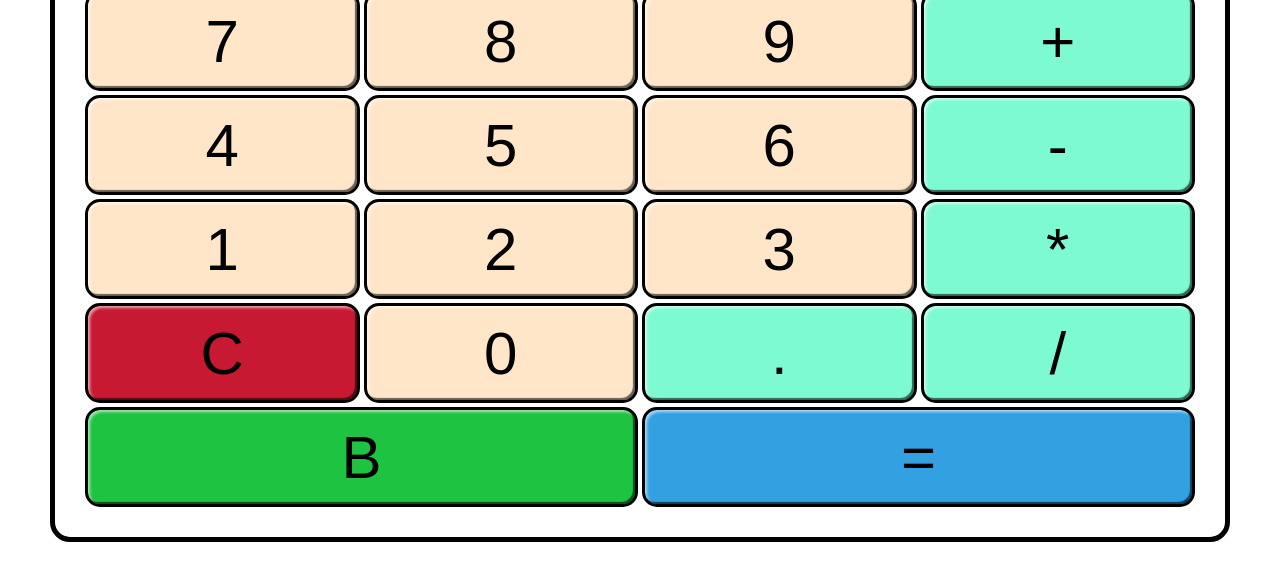
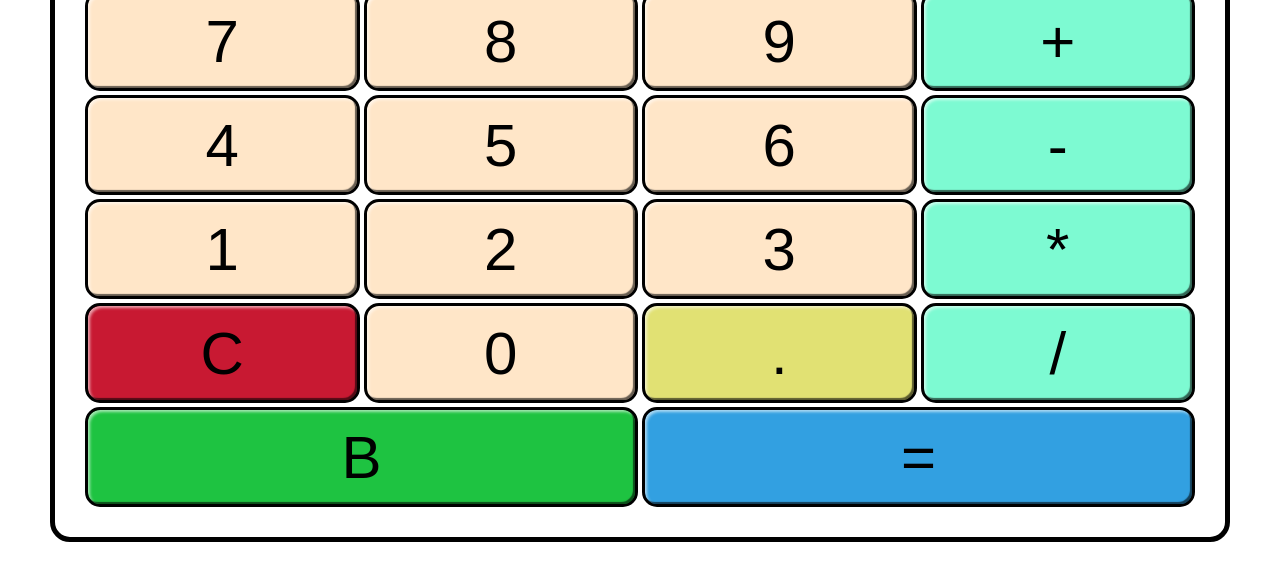
Before and after one commit to Alhimerus/odin-calculator, a plain HTML site: page index.html in a window 1280 px wide. Shown: the part 175-756 px from the top of the page. Drawn offline with Linux system fonts and the light colour scheme.

Commit message:
Change class name for decimal

```diff
--- a/index.html
+++ b/index.html
@@ -36,7 +36,7 @@
     <div class="row">
       <button class="clear">C</button>
       <button class="number">0</button>
-      <button class="operator">.</button>
+      <button class="decimal">.</button>
       <button class="operator">/</button>
     </div>
     <div class="row">
--- a/style.css
+++ b/style.css
@@ -52,6 +52,10 @@ button:active {
   background-color: rgb(50, 160, 225);
 }
 
+.decimal {
+  background-color: rgb(225, 225, 115);
+}
+
 .row {
   display: flex;
   max-width: 1200px;
```
